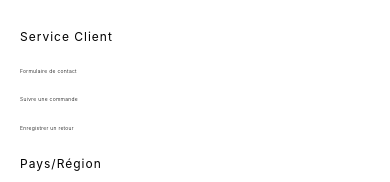
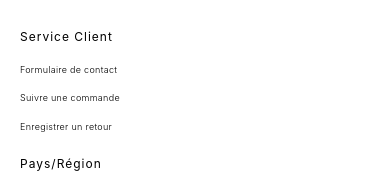
Before and after one commit to Erwan-Lefak/kamba-lhains, a Next.js app: page / in a window 390 px wide. Shown: the part 2250-2432 px from the top of the page. Built offline with nearby package versions, Linux system fonts and the light colour scheme.

Commit message:
Augmenter la taille des textes Service Client mobile à 9px

```diff
--- a/components/Footer.js
+++ b/components/Footer.js
@@ -91,9 +91,9 @@ export default function Footer() {
             <div className="service-client">
               <h4>{t('footer.customerService')}</h4>
               <ul>
-                <li><Link href="/contact" style={{fontSize: isMobile ? '5px' : '10px'}}>{t('footer.customerServiceLinks.contactForm')}</Link></li>
-                <li><Link href="/suivi-commande" style={{fontSize: isMobile ? '5px' : '10px'}}>{t('footer.customerServiceLinks.trackOrder')}</Link></li>
-                <li><Link href="/retour" style={{fontSize: isMobile ? '5px' : '10px'}}>{t('footer.customerServiceLinks.registerReturn')}</Link></li>
+                <li><Link href="/contact" style={{fontSize: isMobile ? '9px' : '10px'}}>{t('footer.customerServiceLinks.contactForm')}</Link></li>
+                <li><Link href="/suivi-commande" style={{fontSize: isMobile ? '9px' : '10px'}}>{t('footer.customerServiceLinks.trackOrder')}</Link></li>
+                <li><Link href="/retour" style={{fontSize: isMobile ? '9px' : '10px'}}>{t('footer.customerServiceLinks.registerReturn')}</Link></li>
               </ul>
             </div>
 
```
